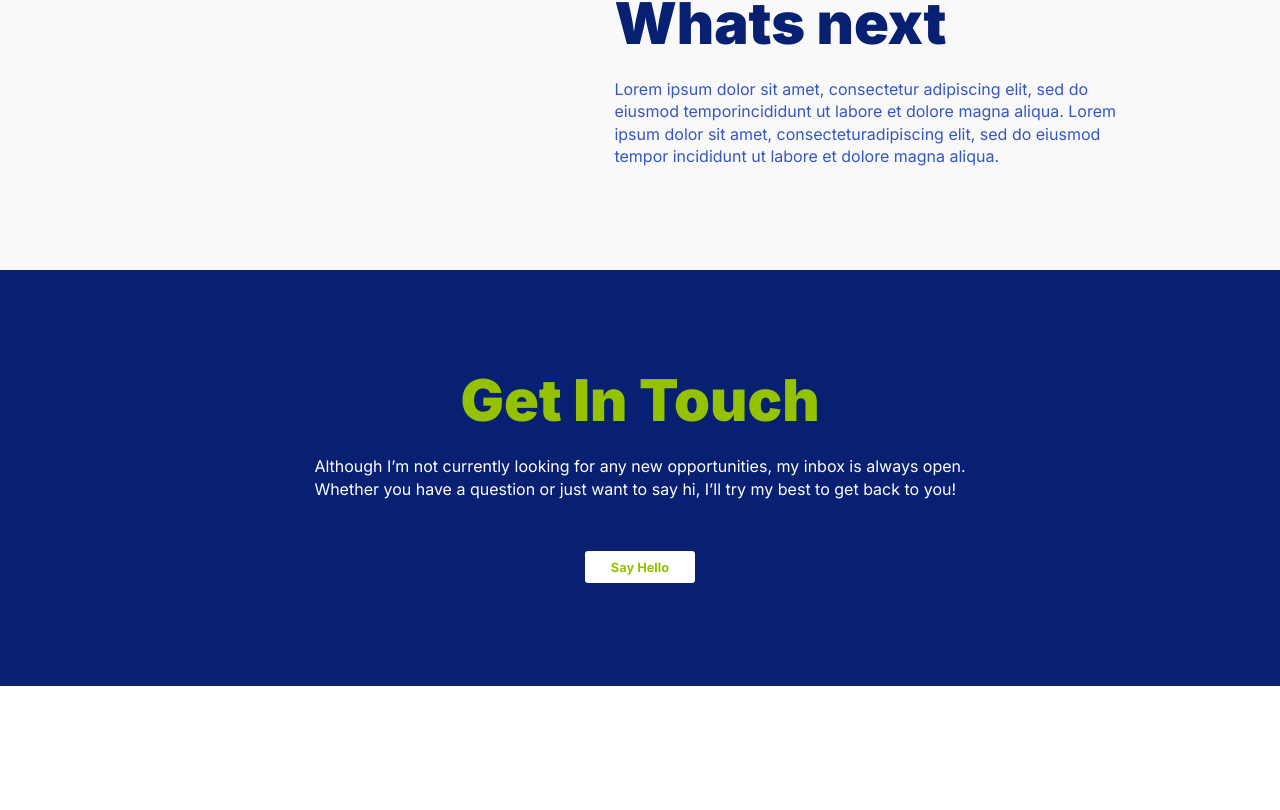
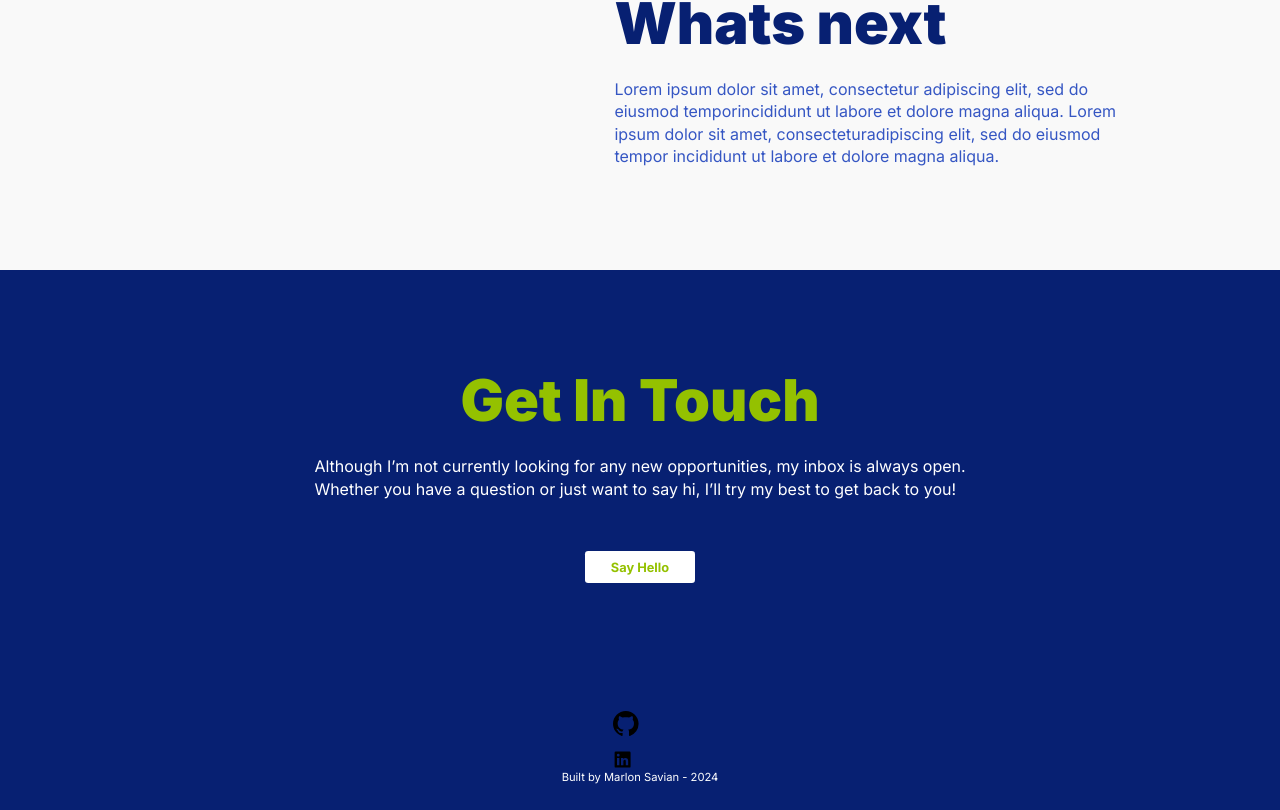
Before and after one commit to mdsavian/marlonsavian.com, a Next.js app: page / in a window 1280 px wide. Shown: the part 1039-1849 px from the top of the page. Before the commit the page ends 1725 px from the top, so only its background shows below. Built offline with nearby package versions, Linux system fonts and the light colour scheme.

Commit message:
feat(footer): add footer component

```diff
--- /dev/null
+++ b/app/components/Footer/index.tsx
@@ -0,0 +1,56 @@
+import Github from "@/assets/github.svg";
+const Footer = () => {
+  const year = new Date().getFullYear();
+
+  return (
+    <footer className="flex bg-blue items-center justify-center py-8 flex flex-col">
+      <ul aria-label="Social media links">
+        <li className="mr-5 text-xs shrink-0">
+          <a
+            className="block hover:text-red-500"
+            href="https://github.com/mdsavian"
+            target="_blank"
+            rel="noreferrer noopener"
+            aria-label="GitHub (opens in a new tab)"
+            title="GitHub"
+          >
+            <span className="sr-only">GitHub</span>
+            <svg
+              xmlns="http://www.w3.org/2000/svg"
+              viewBox="0 0 24 24"
+              fill="current-color"
+              className="h-12 w-12"
+              aria-hidden="true"
+            >
+              <path d="M8 0C3.58 0 0 3.58 0 8c0 3.54 2.29 6.53 5.47 7.59.4.07.55-.17.55-.38 0-.19-.01-.82-.01-1.49-2.01.37-2.53-.49-2.69-.94-.09-.23-.48-.94-.82-1.13-.28-.15-.68-.52-.01-.53.63-.01 1.08.58 1.23.82.72 1.21 1.87.87 2.33.66.07-.52.28-.87.51-1.07-1.78-.2-3.64-.89-3.64-3.95 0-.87.31-1.59.82-2.15-.08-.2-.36-1.02.08-2.12 0 0 .67-.21 2.2.82.64-.18 1.32-.27 2-.27.68 0 1.36.09 2 .27 1.53-1.04 2.2-.82 2.2-.82.44 1.1.16 1.92.08 2.12.51.56.82 1.27.82 2.15 0 3.07-1.87 3.75-3.65 3.95.29.25.54.73.54 1.48 0 1.07-.01 1.93-.01 2.2 0 .21.15.46.55.38A8.013 8.013 0 0016 8c0-4.42-3.58-8-8-8z"></path>
+            </svg>
+          </a>
+        </li>
+        <li className="mr-5 text-xs shrink-0">
+          <a
+            className="block hover:text-slate-200"
+            href="https://www.linkedin.com/in/bchiang7/"
+            target="_blank"
+            rel="noreferrer noopener"
+            aria-label="LinkedIn (opens in a new tab)"
+            title="LinkedIn"
+          >
+            <span className="sr-only">LinkedIn</span>
+            <svg
+              xmlns="http://www.w3.org/2000/svg"
+              viewBox="0 0 24 24"
+              fill="currentColor"
+              className="h-6 w-6"
+              aria-hidden="true"
+            >
+              <path d="M20.5 2h-17A1.5 1.5 0 002 3.5v17A1.5 1.5 0 003.5 22h17a1.5 1.5 0 001.5-1.5v-17A1.5 1.5 0 0020.5 2zM8 19H5v-9h3zM6.5 8.25A1.75 1.75 0 118.3 6.5a1.78 1.78 0 01-1.8 1.75zM19 19h-3v-4.74c0-1.42-.6-1.93-1.38-1.93A1.74 1.74 0 0013 14.19a.66.66 0 000 .14V19h-3v-9h2.9v1.3a3.11 3.11 0 012.7-1.4c1.55 0 3.36.86 3.36 3.66z"></path>
+            </svg>
+          </a>
+        </li>
+      </ul>
+      <span className="text-white text-xl md:text-sm">Built by Marlon Savian - {year}</span>
+    </footer>
+  );
+};
+
+export default Footer;
--- a/app/page.tsx
+++ b/app/page.tsx
@@ -2,6 +2,7 @@
 import Hero from "./components/Hero";
 import About from "./components/About";
 import Bottom from "./components/Bottom";
+import Footer from "./components/Footer";
 
 export default function Home() {
   return (
@@ -11,6 +12,7 @@
         <Hero />
         <About />
         <Bottom />
+        <Footer />
       </main>
     </div>
   );
```
